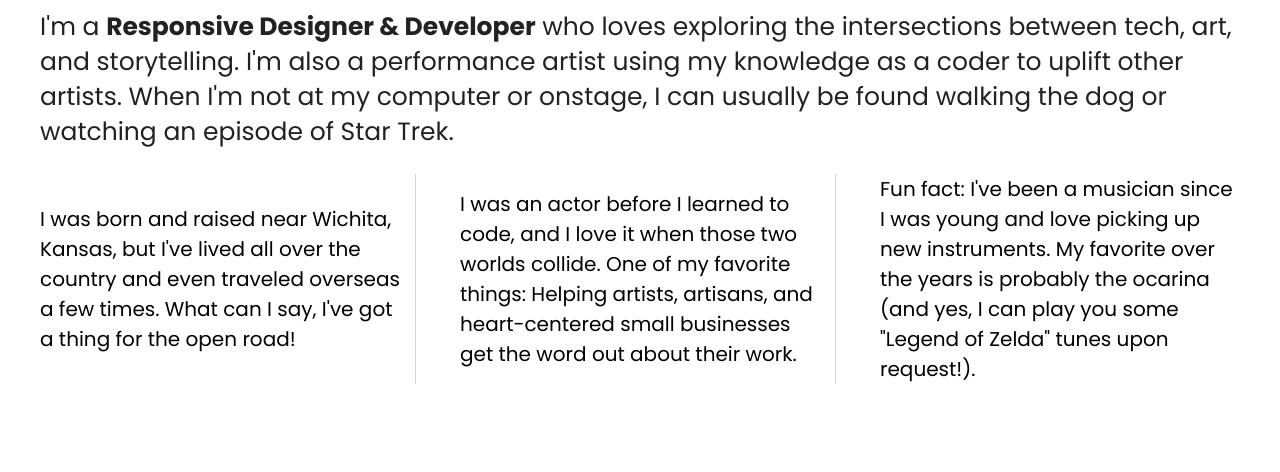
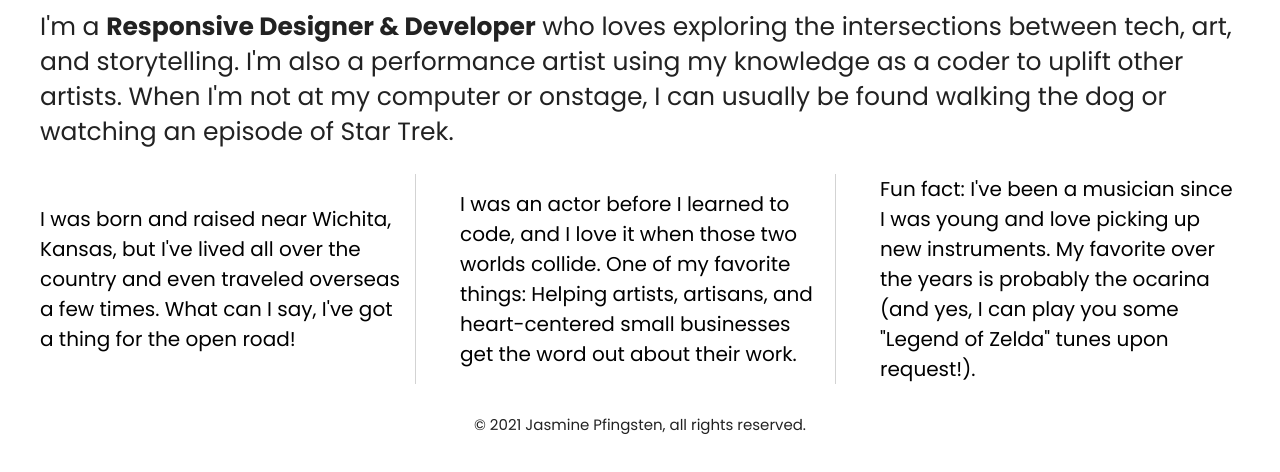
Before and after one commit to jpfingsten/divs-flexbox-starter, a plain HTML site: page index.html in a window 1280 px wide. Shown: the part 168-640 px from the top of the page. Drawn offline with nearby package versions, Linux system fonts and the light colour scheme.

Commit message:
Added footer

```diff
--- a/css/main.css
+++ b/css/main.css
@@ -154,7 +154,14 @@ header h1 {
   padding-right: 15px;
 }
 
-
+footer {
+  display: flex;
+  justify-content: center;
+  align-items: center;
+  font-family: Poppins;
+  font-size: 0.75em;
+  padding: 2em 0 1em 0;
+}
 
 
 /* ==========================================================================
--- a/index.html
+++ b/index.html
@@ -43,6 +43,10 @@
             </div>
         </section>
 
+        <footer>
+          &copy; 2021 Jasmine Pfingsten, all rights reserved.
+        </footer>
+
         <script src="https://ajax.googleapis.com/ajax/libs/jquery/1.11.3/jquery.min.js"></script>
         <script>window.jQuery || document.write('<script src="js/vendor/jquery-1.11.3.min.js"><\/script>')</script>
         <script src="js/plugins.js"></script>
```
